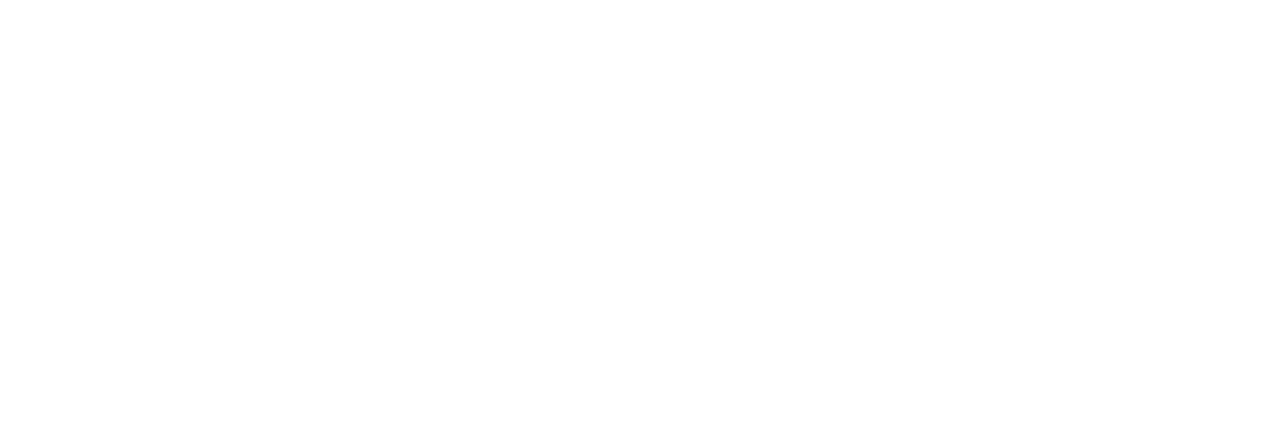
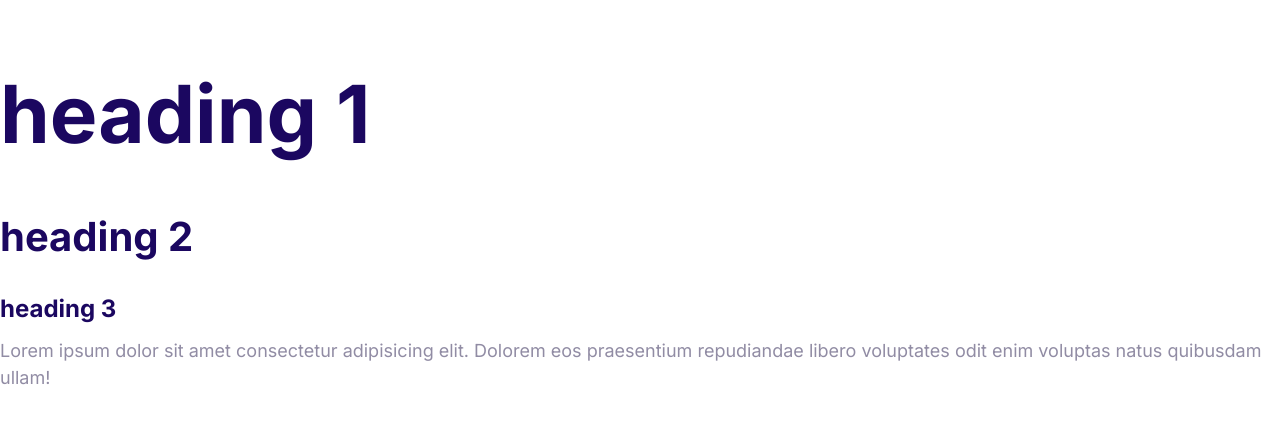
Before and after one commit to annie20/moshify, a plain HTML site: page index.html in a window 1280 px wide. Drawn offline with Linux system fonts and the light colour scheme.

Commit message:
Define the styles for the fonts.

```diff
--- a/css/styles.css
+++ b/css/styles.css
@@ -5,3 +5,55 @@
   --color-headings: #1b0760;
   --color-body: #918ca4;
 }
+
+html {
+  font-size: 62.5%;
+}
+
+body {
+  font-family: "Inter", Arial, Helvetica, sans-serif;
+  color: var(--color-body);
+  font-size: 2.4rem;
+  line-height: 1.5;
+}
+
+h1,
+h2,
+h3 {
+  color: var(--color-headings);
+  margin-bottom: 1rem;
+}
+
+h1 {
+  font-size: 7rem;
+}
+
+h2 {
+  font-size: 4rem;
+}
+
+h3 {
+  font-size: 3rem;
+}
+
+p {
+  margin-top: 0;
+}
+
+@media screen and (min-width: 1024px) {
+  h1 {
+    font-size: 8rem;
+  }
+
+  h2 {
+    font-size: 4rem;
+  }
+
+  h3 {
+    font-size: 2.4rem;
+  }
+
+  body {
+    font-size: 1.8rem;
+  }
+}
--- a/index.html
+++ b/index.html
@@ -5,8 +5,23 @@
     <meta http-equiv="X-UA-Compatible" content="IE=edge" />
     <meta name="viewport" content="width=device-width, initial-scale=1.0" />
     <title>Document</title>
+    <link rel="preconnect" href="https://fonts.googleapis.com" />
+    <link rel="preconnect" href="https://fonts.gstatic.com" crossorigin />
+    <link
+      href="https://fonts.googleapis.com/css2?family=Inter:wght@400;700&display=swap"
+      rel="stylesheet"
+    />
     <link rel="stylesheet" href="css/normalize.css" />
     <link rel="stylesheet" href="css/styles.css" />
   </head>
-  <body></body>
+  <body>
+    <h1>heading 1</h1>
+    <h2>heading 2</h2>
+    <h3>heading 3</h3>
+    <p>
+      Lorem ipsum dolor sit amet consectetur adipisicing elit. Dolorem eos
+      praesentium repudiandae libero voluptates odit enim voluptas natus
+      quibusdam ullam!
+    </p>
+  </body>
 </html>
```
